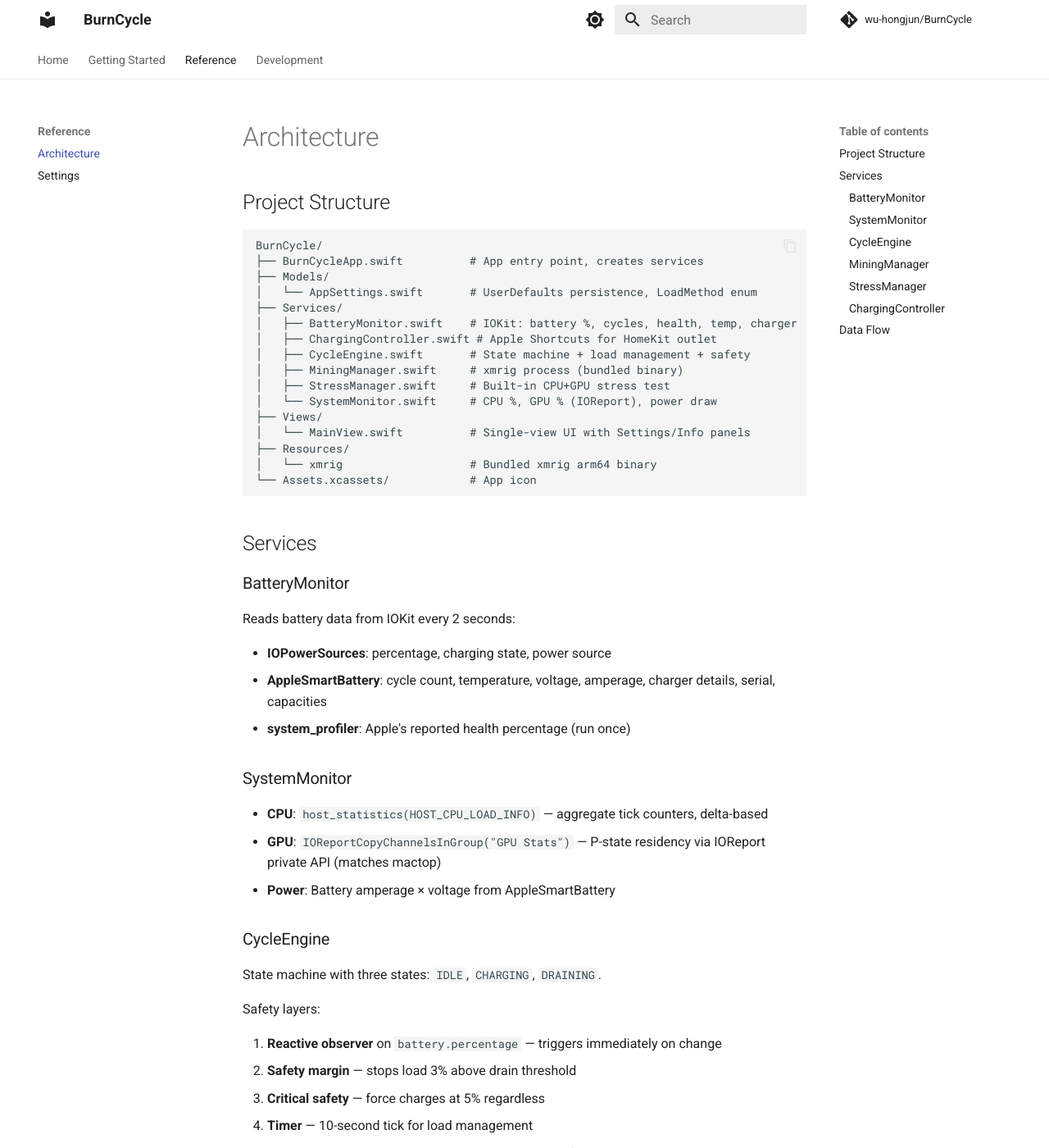
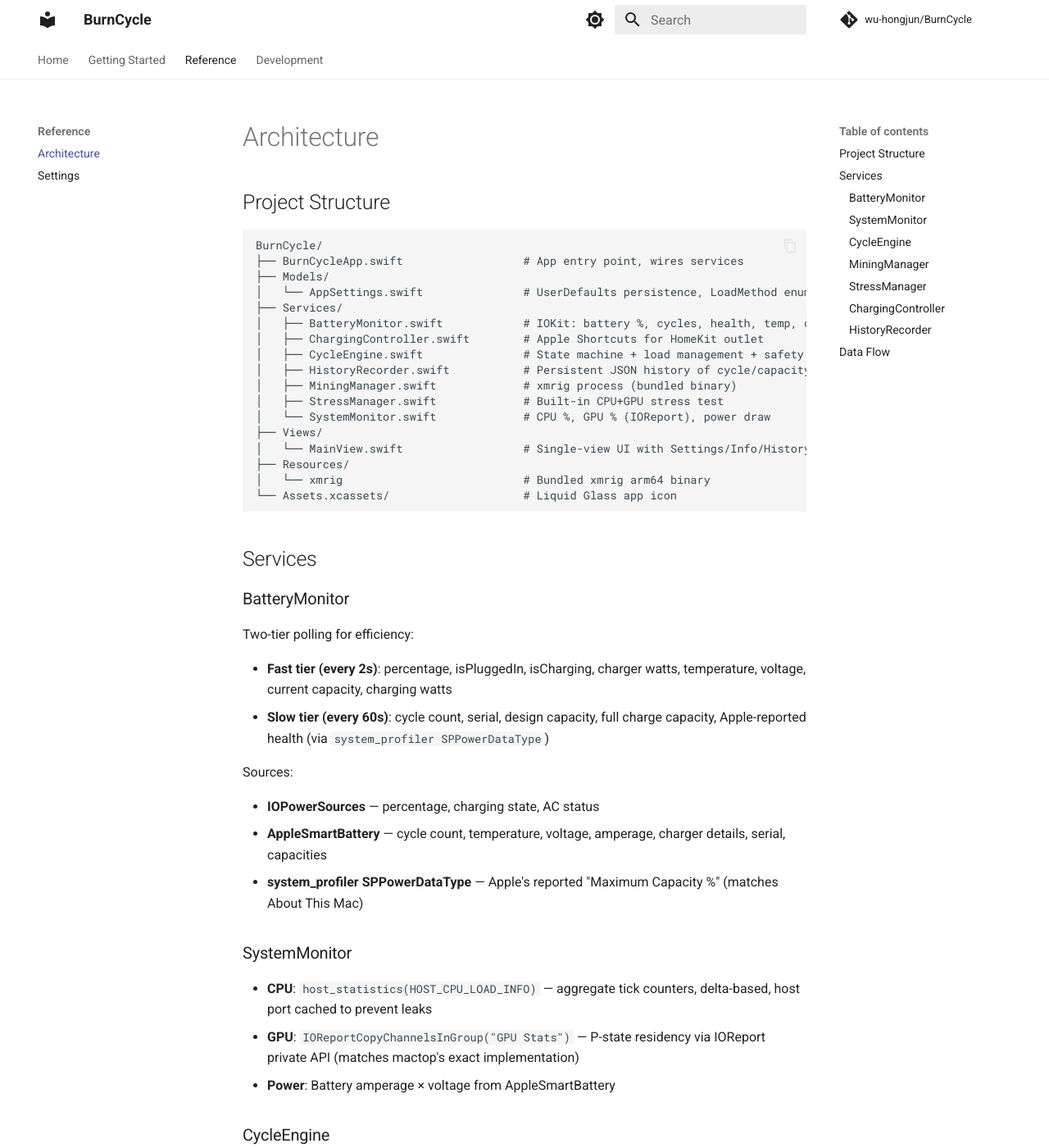
Before and after one commit to wu-hongjun/BurnCycle, an MkDocs documentation site: the page built from docs/reference/architecture.md, in a window 1280 px wide and 1400 px high. Shown: the whole window at 82% size. Built offline with MkDocs 1.6.1 and Material for MkDocs 9.7.7, drawn with Linux system fonts in a browser that asks for light colours; comment, search, counter and statistics services are not loaded; some of the changed text lies outside the part shown.

Commit message:
docs: sync all documentation with current state
Updates across README, index, getting-started, reference, development:

- Default thresholds: 95/10 → 90/5
- Critical safety: 5% → 3%
- Default load method: Stress Test (was Mine XMR)
- Add preflight outlet test documentation
- Add History tab to features and architecture
- Add HistoryRecorder service to architecture diagram
- Update poll intervals: 2s fast / 60s slow tier
- Add multi-power-source warning (Thunderbolt dock caveat)
- Document method switching mid-drain
- Mention Liquid Glass icon
- Update battery info fields (Real vs Apple health, capacity, etc.)

Co-Authored-By: Claude Opus 4.6 (1M context) <noreply@anthropic.com>

````diff
--- a/docs/reference/architecture.md
+++ b/docs/reference/architecture.md
@@ -4,68 +4,93 @@
 
 ```
 BurnCycle/
-├── BurnCycleApp.swift          # App entry point, creates services
+├── BurnCycleApp.swift                  # App entry point, wires services
 ├── Models/
-│   └── AppSettings.swift       # UserDefaults persistence, LoadMethod enum
+│   └── AppSettings.swift               # UserDefaults persistence, LoadMethod enum
 ├── Services/
-│   ├── BatteryMonitor.swift    # IOKit: battery %, cycles, health, temp, charger
-│   ├── ChargingController.swift # Apple Shortcuts for HomeKit outlet
-│   ├── CycleEngine.swift       # State machine + load management + safety
-│   ├── MiningManager.swift     # xmrig process (bundled binary)
-│   ├── StressManager.swift     # Built-in CPU+GPU stress test
-│   └── SystemMonitor.swift     # CPU %, GPU % (IOReport), power draw
+│   ├── BatteryMonitor.swift            # IOKit: battery %, cycles, health, temp, charger, capacities
+│   ├── ChargingController.swift        # Apple Shortcuts for HomeKit outlet
+│   ├── CycleEngine.swift               # State machine + load management + safety + preflight
+│   ├── HistoryRecorder.swift           # Persistent JSON history of cycle/capacity/health
+│   ├── MiningManager.swift             # xmrig process (bundled binary)
+│   ├── StressManager.swift             # Built-in CPU+GPU stress test
+│   └── SystemMonitor.swift             # CPU %, GPU % (IOReport), power draw
 ├── Views/
-│   └── MainView.swift          # Single-view UI with Settings/Info panels
+│   └── MainView.swift                  # Single-view UI with Settings/Info/History panels
 ├── Resources/
-│   └── xmrig                   # Bundled xmrig arm64 binary
-└── Assets.xcassets/            # App icon
+│   └── xmrig                           # Bundled xmrig arm64 binary
+└── Assets.xcassets/                    # Liquid Glass app icon
 ```
 
 ## Services
 
 ### BatteryMonitor
 
-Reads battery data from IOKit every 2 seconds:
+Two-tier polling for efficiency:
 
-- **IOPowerSources**: percentage, charging state, power source
-- **AppleSmartBattery**: cycle count, temperature, voltage, amperage, charger details, serial, capacities
-- **system_profiler**: Apple's reported health percentage (run once)
+- **Fast tier (every 2s)**: percentage, isPluggedIn, isCharging, charger watts, temperature, voltage, current capacity, charging watts
+- **Slow tier (every 60s)**: cycle count, serial, design capacity, full charge capacity, Apple-reported health (via `system_profiler SPPowerDataType`)
+
+Sources:
+
+- **IOPowerSources** — percentage, charging state, AC status
+- **AppleSmartBattery** — cycle count, temperature, voltage, amperage, charger details, serial, capacities
+- **system_profiler SPPowerDataType** — Apple's reported "Maximum Capacity %" (matches About This Mac)
 
 ### SystemMonitor
 
-- **CPU**: `host_statistics(HOST_CPU_LOAD_INFO)` — aggregate tick counters, delta-based
-- **GPU**: `IOReportCopyChannelsInGroup("GPU Stats")` — P-state residency via IOReport private API (matches mactop)
+- **CPU**: `host_statistics(HOST_CPU_LOAD_INFO)` — aggregate tick counters, delta-based, host port cached to prevent leaks
+- **GPU**: `IOReportCopyChannelsInGroup("GPU Stats")` — P-state residency via IOReport private API (matches mactop's exact implementation)
 - **Power**: Battery amperage × voltage from AppleSmartBattery
 
 ### CycleEngine
 
-State machine with three states: `IDLE`, `CHARGING`, `DRAINING`.
+State machine with four states: `IDLE`, `TESTING`, `CHARGING`, `DRAINING`.
 
 Safety layers:
 
-1. **Reactive observer** on `battery.percentage` — triggers immediately on change
-2. **Safety margin** — stops load 3% above drain threshold
-3. **Critical safety** — force charges at 5% regardless
-4. **Timer** — 10-second tick for load management
-5. **Smart throttle** — pauses load when CPU/GPU >80% from external apps
+1. **Preflight test** — verifies outlet actually toggles power before cycling begins
+2. **Reactive observer** on `battery.percentage` — triggers immediately on change (no polling delay)
+3. **Safety margin** — stops load 3% above drain threshold
+4. **Critical safety** — force charges at 3% regardless of state, bypasses cooldown
+5. **Timer** — 10-second tick for load management
+6. **Smart throttle** — pauses load when CPU/GPU >80% from external apps
+7. **Method switching** — detects `loadMethod` changes via Combine observer
+8. **Power state verification** — retries shortcut up to 3 times if hardware state doesn't match expected
+9. **Mismatch warnings** — UI shows specific errors (e.g. "WAITING FOR AC", "Still charging")
 
 ### MiningManager
 
-Launches bundled xmrig as a child process. Parses hashrate from `--log-file`. Hardcoded pool (`nanopool`) and default wallet. Supports custom wallet override.
+Launches bundled xmrig as a child process. Parses hashrate from `--log-file` (xmrig doesn't write to stdout). Hardcoded pool (nanopool) and default wallet. Supports custom wallet override.
+
+Stop sequence: SIGTERM → wait 3 seconds → SIGINT escalation if still running. Log file truncated on each start to avoid stale data.
 
 ### StressManager
 
 - **CPU**: Spawns one `Task.detached(priority: .high)` per logical core doing trigonometric math loops
 - **GPU**: Metal compute shader with 2M floats, intensive `sin/cos/tan/sqrt/fma` per element
+- **Graceful failure**: Metal allocation failures are guarded (no force-unwraps)
 
 ### ChargingController
 
-Runs `/usr/bin/shortcuts run "<name>"` via `Process`. 30-second cooldown to prevent rapid toggling. Tracks outlet state, last error, and running status.
+Runs `/usr/bin/shortcuts run "<name>"` via `Process`. Per-action 30-second cooldown (start and stop are independent). Critical charging accepts a `force: true` flag to bypass cooldown for safety. Tracks running status and last error.
+
+### HistoryRecorder
+
+Persists snapshots to `~/Library/Application Support/BurnCycle/history.json` as ISO8601-encoded JSON. Records when:
+
+- Cycle count changes (every new full cycle)
+- Daily snapshot (first observation of a new day)
+- First observation ever
+
+Each entry tracks: timestamp, cycle count, full charge capacity (mAh), Apple-reported health (%).
 
 ## Data Flow
 
 ```
-BatteryMonitor (2s) ──→ CycleEngine ──→ ChargingController
-SystemMonitor  (3s) ──→ CycleEngine ──→ MiningManager / StressManager
-AppSettings ─────────→ CycleEngine ──→ (reactive via Combine)
+BatteryMonitor (2s/60s) ──┬─→ CycleEngine ──→ ChargingController ──→ Apple Shortcuts
+                          ├─→ HistoryRecorder (Combine observer)
+                          └─→ MainView (Published)
+SystemMonitor (3s) ───────→ CycleEngine ──→ MiningManager / StressManager
+AppSettings ──────────────→ CycleEngine (Combine observer for live changes)
 ```
````
Also changed, not shown: README.md (+41 -29 lines), docs/development/contributing.md (+10 -5 lines), docs/getting-started/installation.md (+9 -3 lines), docs/getting-started/quickstart.md (+14 -9 lines), docs/index.md (+10 -7 lines), docs/reference/settings.md (+27 -12 lines).
